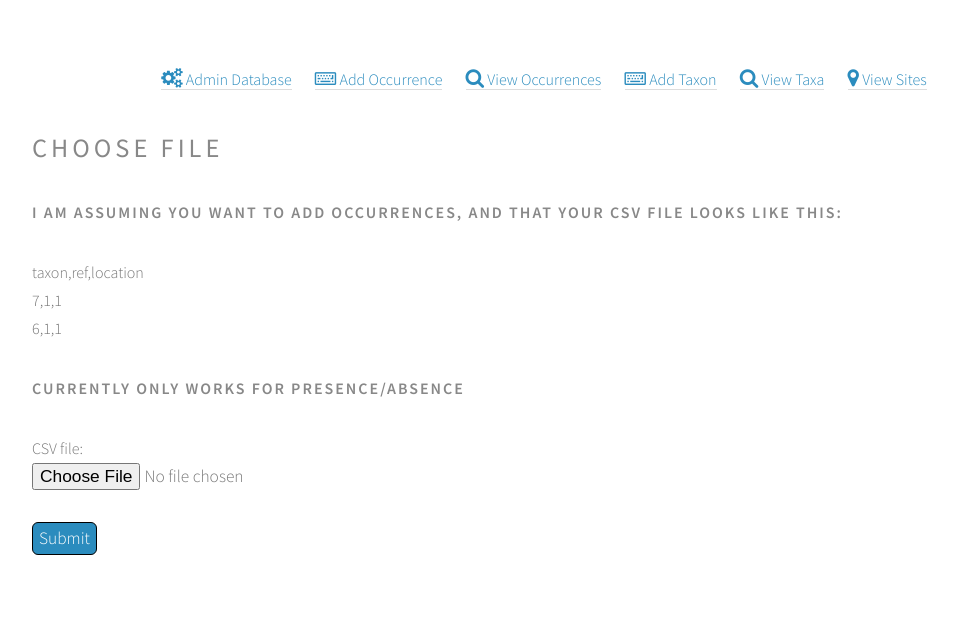
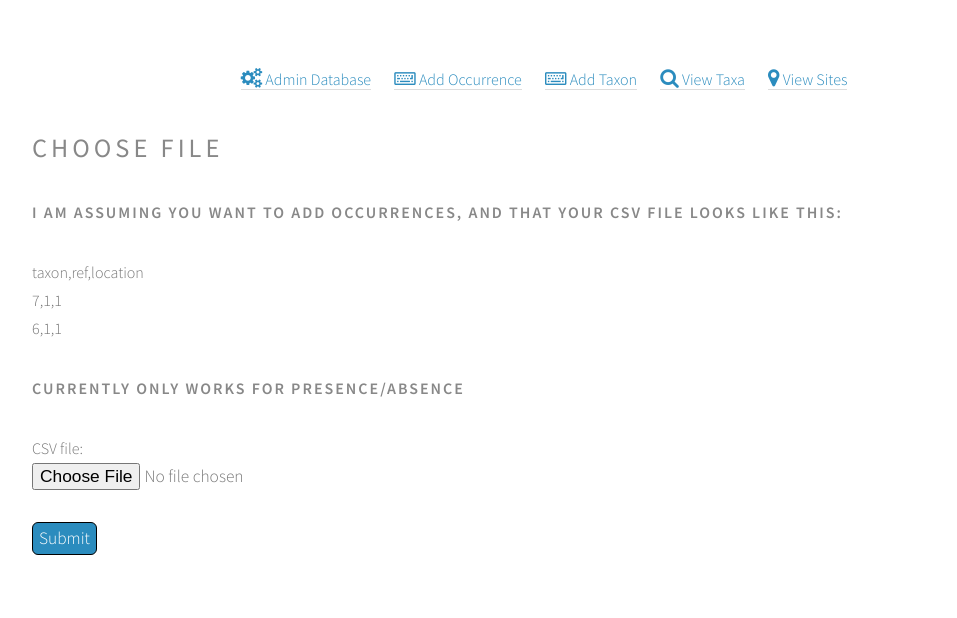
Before and after one commit to wabarr/census-paleo, a Django app: page /CSV_upload_occurrences_chooser in a window 1280 px wide. Shown: the top 618 px of the page, without its empty margins (96-1053 px from the left). Run offline with Django 3.2, Linux system fonts and the light colour scheme; the visitor is signed in with stand-in values (Sample User, id 1); parts of the project's set-up code (start-up, migrations or seed data) failed here and were passed over.

Commit message:
hide occurrences URL and view for right now

```diff
--- a/census_paleo/templates/census_navbar.html
+++ b/census_paleo/templates/census_navbar.html
@@ -7,9 +7,9 @@
         <div class="census-nav-container">
             <li><a class="icon icon-keyboard" href="/enter_occurrence/"><span> Add Occurrence</span></a></li>
         </div>
-        <div class="census-nav-container">
+        {% comment %}<div class="census-nav-container">
             <li><a class="icon icon-search" href="/occurrences/"><span> View Occurrences</span></a></li>
-        </div>
+        </div>{% endcomment %}
         <div class="census-nav-container">
             <li><a class="icon icon-keyboard" href="/get_taxon_info_before_adding/"><span> Add Taxon</span></a></li>
         </div>
--- a/census_paleo/urls.py
+++ b/census_paleo/urls.py
@@ -35,5 +35,5 @@ urlpatterns = patterns('',
     url(r'^CSV_upload_occurrences_chooser',CSV_occurrence_upload_chooser, name='CSV_occurrence_upload_chooser'),
     #url(r'^CSV_upload_occurrences',CSV_occurrence_upload_formset, name='CSV_occurrence_upload_formset'),
     #url(r'^api/', include(v1_api.urls)),
-    url(r'^$', ViewOccurrences.as_view()),
+    url(r'^$', sites),
 )
```
